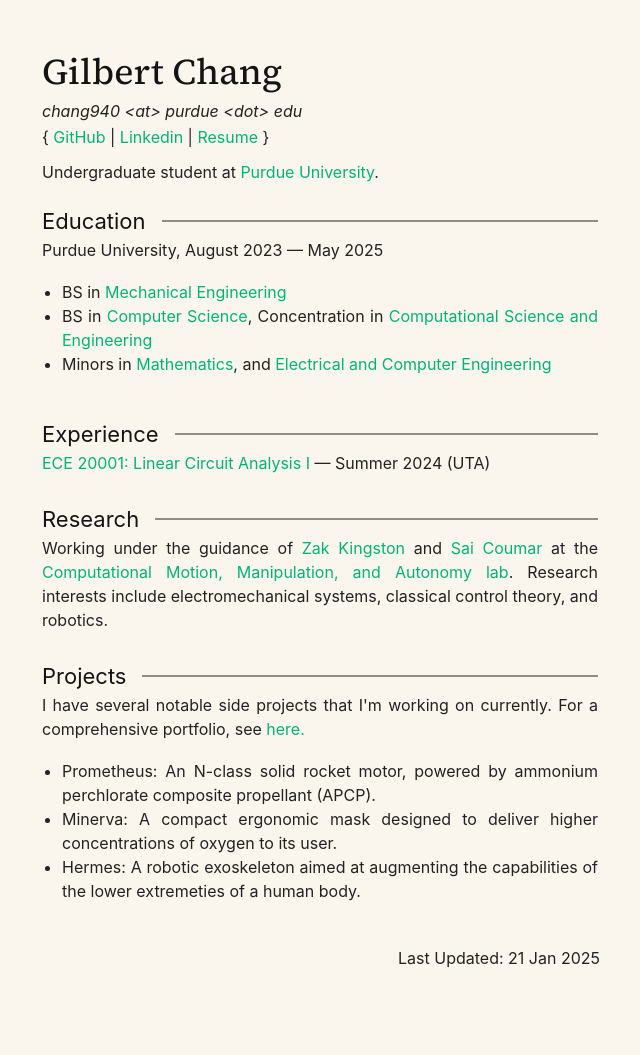
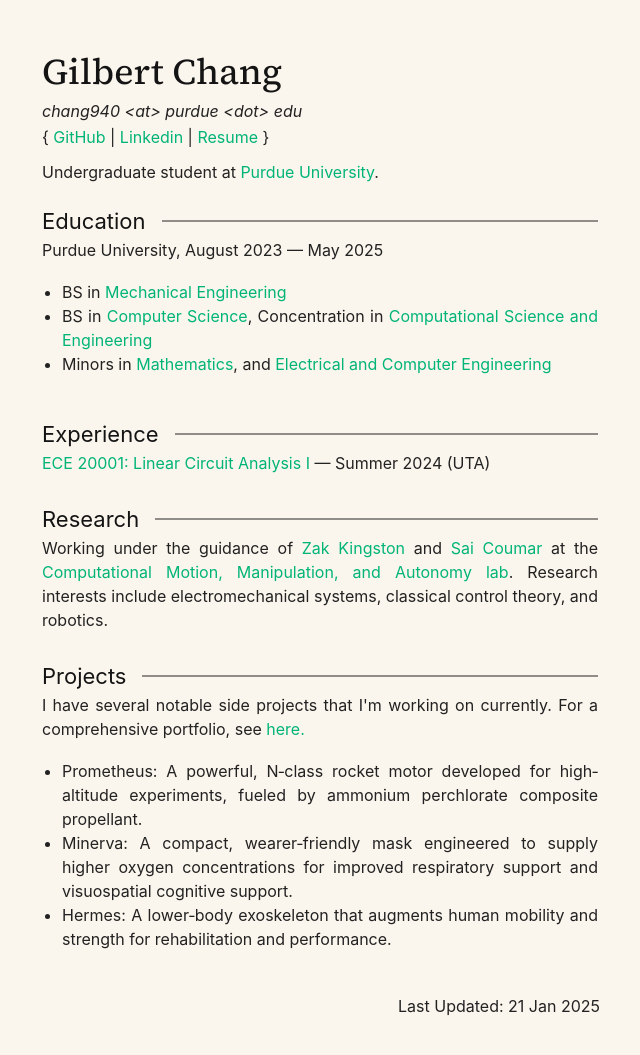
Before and after one commit to vindou/vindou, a Jekyll site: the page built from index.html, in a window 1280 px wide. Shown: the whole page, without its empty margins (320-960 px from the left). Built offline with Jekyll 4.4.1, drawn with Linux system fonts in a browser that asks for light colours; before the commit the page ends 1007 px from its top, so only the background shows below that.

Commit message:
Update index.html

```diff
--- a/index.html
+++ b/index.html
@@ -80,9 +80,12 @@
         a comprehensive portfolio, see <a href="https://gilcha.com/portfolio">here.</a>
       </p>
       <ul>
-          <li>Prometheus: An N-class solid rocket motor, powered by ammonium perchlorate composite propellant (APCP).</li>
-          <li>Minerva: A compact ergonomic mask designed to deliver higher concentrations of oxygen to its user.</li>
-          <li>Hermes: A robotic exoskeleton aimed at augmenting the capabilities of the lower extremeties of a human body.</li>
+          <li>Prometheus: A powerful, N‐class rocket motor developed for high‐altitude
+            experiments, fueled by ammonium perchlorate composite propellant.</li>
+          <li>Minerva: A compact, wearer‐friendly mask engineered to supply higher
+            oxygen concentrations for improved respiratory support and visuospatial cognitive support.</li>
+          <li>Hermes: A lower‐body exoskeleton that augments human mobility and strength for rehabilitation
+             and performance.</li>
       </ul>
     </div>
   </div>
```
